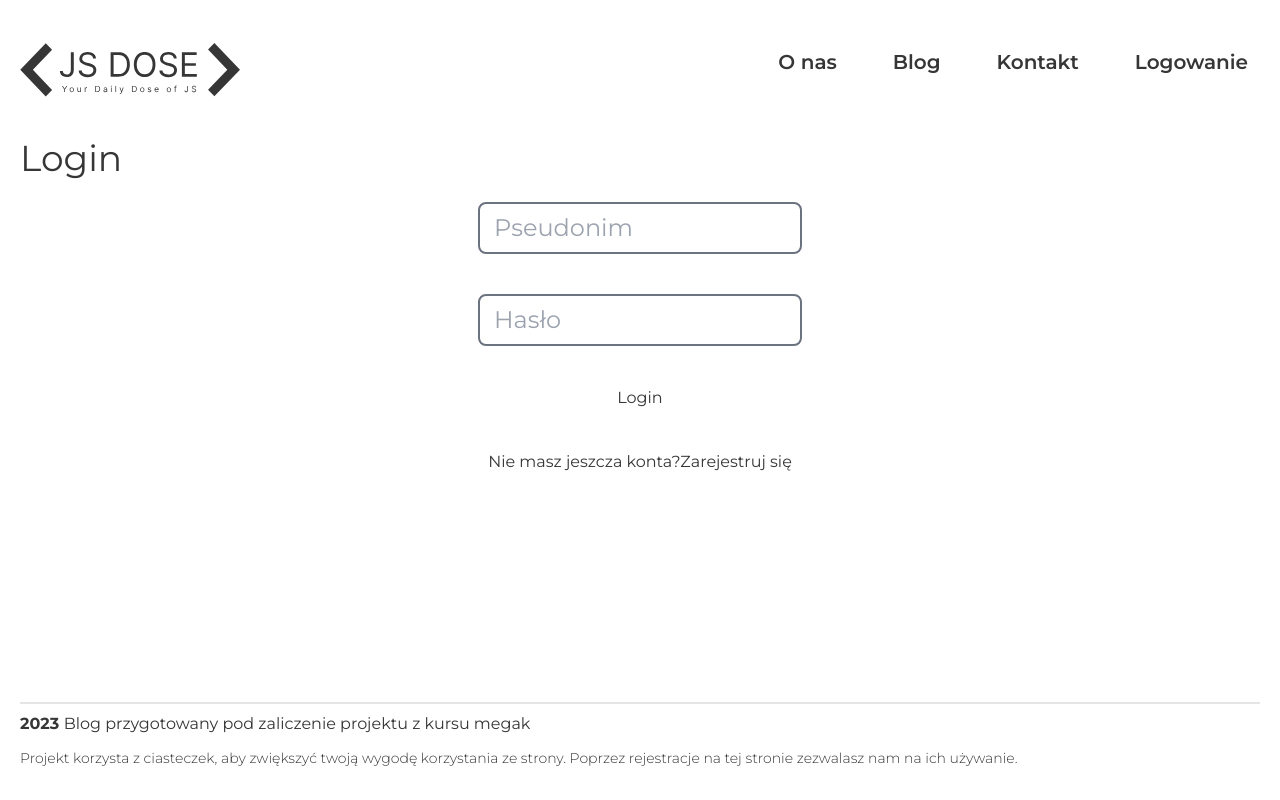
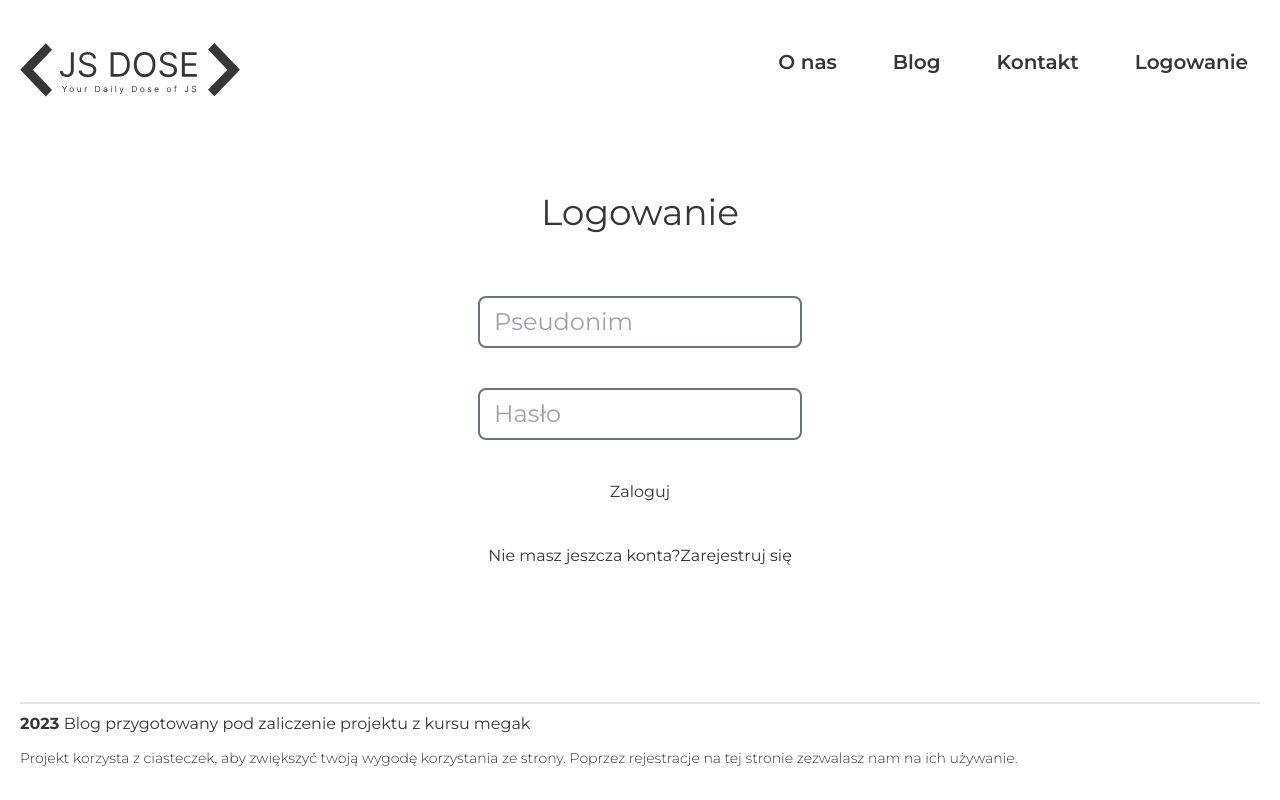
Before and after one commit to Muniox/blog-megak-front, a React (Vite) app: page /login in a window 1280 px wide. Built offline with nearby package versions, Linux system fonts and the light colour scheme.

Commit message:
finished login page

```diff
--- a/src/pages/Login.tsx
+++ b/src/pages/Login.tsx
@@ -43,11 +43,11 @@ export const Login = () => {
   };
 
   return (
-    <div className="mt-8 flex-grow">
+    <div className="mt-8 flex-grow flex flex-col items-center justify-center gap-10">
       <h1
         className="text-4xl"
       >
-        Login
+        Logowanie
       </h1>
       <form
         onSubmit={handleSubmit}
@@ -64,7 +64,7 @@ export const Login = () => {
             placeholder=" "
             autoComplete="off"
             name="name"
-            className="text-2xl border-2 rounded-lg transition duration-200 focus:border-blue-400 focus:ring-blue-400 myNameInput myInput"
+            className="w-[220px] sm:w-full text-2xl border-2 rounded-lg transition duration-200 focus:border-blue-400 focus:ring-blue-400 myNameInput myInput"
           />
           <span
             className="text-2xl absolute left-3 top-1/2 -translate-y-1/2 transition-all duration-200 px-1 text-gray-400 input-text"
@@ -84,7 +84,7 @@ export const Login = () => {
             placeholder=" "
             autoComplete="off"
             name="password"
-            className="text-2xl border-2 rounded-lg transition duration-200 focus:border-blue-400 focus:ring-blue-400 myPasswordInput myInput"
+            className="w-[220px] sm:w-full text-2xl border-2 rounded-lg transition duration-200 focus:border-blue-400 focus:ring-blue-400 myPasswordInput myInput"
           />
           <span
             className="text-2xl absolute left-3 top-1/2 -translate-y-1/2 transition-all duration-200 px-1 text-gray-400 input-text"
@@ -92,7 +92,7 @@ export const Login = () => {
             Hasło
           </span>
         </label>
-        <button type="submit">Login</button>
+        <button type="submit">Zaloguj</button>
         {err && <p>{err}</p>}
         <span>
           Nie masz jeszcza konta?
```
Also changed, not shown: 1 other file (tests, documents, lock files or other folders).
